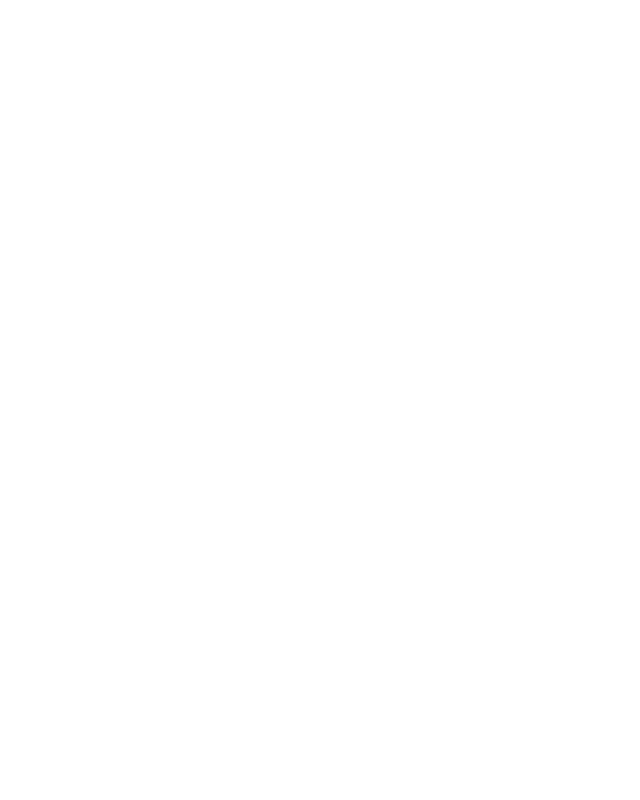
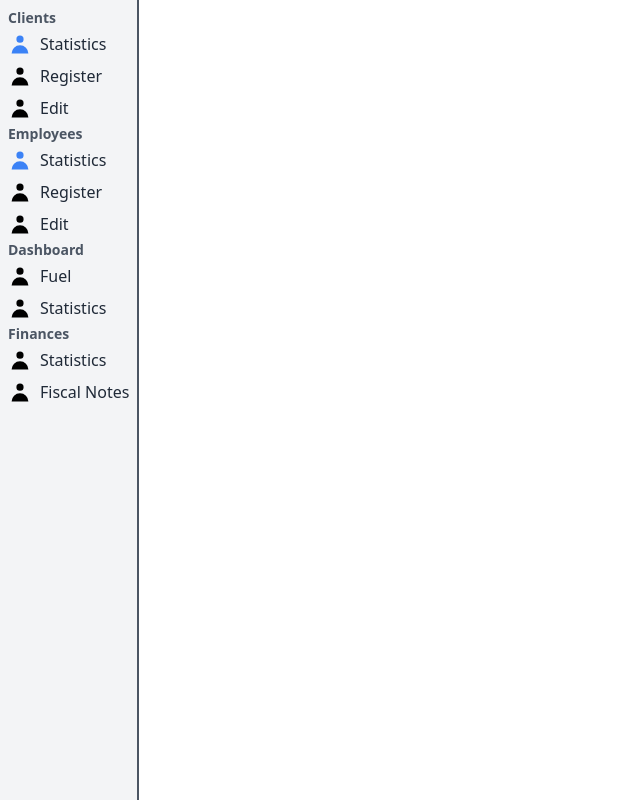
Before and after one commit to gustavomaltez/gas-station-management-system, a React (Vite) app in the folder packages/web/: page /dashboard in a window 1280 px wide. Before the commit this address had no page. Shown: the whole page, without its empty margins (0-640 px from the left). Built offline with nearby package versions, Linux system fonts and the light colour scheme.

Commit message:
feat(web): added Dashboard NavBar

```diff
--- a/packages/web/package.json
+++ b/packages/web/package.json
@@ -7,6 +7,7 @@
     "lint": "scripty"
   },
   "dependencies": {
+    "@heroicons/react": "^1.0.6",
     "react": "^18.0.0",
     "react-dom": "^18.0.0",
     "react-router-dom": "^6.3.0"
--- /dev/null
+++ b/packages/web/src/components/NavBar/NavBar.tsx
@@ -0,0 +1,85 @@
+// Types declarations ----------------------------------------------------------
+
+
+interface Item {
+  /**
+   * Whether the item should be rendered as a divider.
+   *
+   * Setting this to true will ignore all the other props.
+   * If the item is a divider, it will use the label as the divider text.
+   */
+  isDivider?: boolean;
+
+  /**
+   * The item label or the divider text.
+   */
+  label: string;
+
+  /**
+   * The item icon to be rendered at the left of the text
+   */
+  icon?: (props: React.ComponentProps<'svg'>) => JSX.Element;
+
+  /**
+   * Callback method to be executed once the item is clicked.
+   */
+  onClick?: () => void;
+
+  /**
+   * Whether the item should be displayed as active.
+   */
+  isSelected?: boolean;
+}
+
+interface NavBarProps {
+  items: Item[];
+}
+
+export function NavBar(props: NavBarProps): JSX.Element {
+  return (
+    <nav className="flex flex-col h-screen w-max max-w-sm bg-gray-100 border-r-2 border-gray-600 p-2">
+      {props.items.map(renderItem)}
+    </nav>
+  );
+}
+
+// Helpers ---------------------------------------------------------------------
+
+function renderItem(item: Item): JSX.Element {
+  if (item.isDivider) return <NavBarDivisor label={item.label} />;
+  return <NavBarItem {...item} />;
+}
+
+// Sub components --------------------------------------------------------------
+
+function NavBarItem(props: Item): JSX.Element {
+
+  function getLabelClassName(): string {
+    const defaultClassName = "text-base text-gray-800";
+    if (!props.isSelected) return defaultClassName;
+    return `${defaultClassName} text-blue-500`;
+  }
+
+  function getIconClassName(): string {
+    const defaultClassName = "h-6 w-6";
+    if (!props.isSelected) return defaultClassName;
+    return `${defaultClassName} text-blue-500`;
+  }
+
+  const Icon = props.icon;
+
+  return (
+    <button className="flex flex-row gap-2 items-center my-1">
+      {!!Icon && <Icon className={getIconClassName()} />}
+      <span className={getLabelClassName()}>{props.label}</span>
+    </button>
+  );
+}
+
+function NavBarDivisor(props: Item): JSX.Element {
+  return (
+    <span className="text-sm text-gray-600 font-bold">
+      {props.label}
+    </span>
+  );
+}
--- a/packages/web/src/components/index.ts
+++ b/packages/web/src/components/index.ts
@@ -1,2 +1,3 @@
 export { Input } from './Input/Input';
 export { Button } from './Button/Button';
+export { NavBar } from './NavBar/NavBar';
--- a/packages/web/src/routes/index.tsx
+++ b/packages/web/src/routes/index.tsx
@@ -1,12 +1,13 @@
 import { BrowserRouter, Route, Routes } from 'react-router-dom';
 
-import { Login } from '../screens';
+import { Dashboard, Login } from '../screens';
 
 export function AppRouter(): JSX.Element {
   return (
     <BrowserRouter>
       <Routes>
         <Route path="/" element={<Login />} />
+        <Route path="/dashboard" element={<Dashboard />} />
       </Routes>
     </BrowserRouter>
   );
--- /dev/null
+++ b/packages/web/src/screens/Dashboard/Dashboard.tsx
@@ -0,0 +1,31 @@
+import { UserIcon } from '@heroicons/react/solid';
+
+import { NavBar } from '../../components';
+
+export function Dashboard(): JSX.Element {
+  return (
+    <div>
+      <NavBar
+        items={[
+          { label: "Clients", isDivider: true },
+          { label: "Statistics", icon: UserIcon, isSelected: true },
+          { label: "Register", icon: UserIcon },
+          { label: "Edit", icon: UserIcon },
+
+          { label: "Employees", isDivider: true },
+          { label: "Statistics", icon: UserIcon, isSelected: true },
+          { label: "Register", icon: UserIcon },
+          { label: "Edit", icon: UserIcon },
+
+          { label: "Dashboard", isDivider: true },
+          { label: "Fuel", icon: UserIcon },
+          { label: "Statistics", icon: UserIcon },
+
+          { label: "Finances", isDivider: true },
+          { label: "Statistics", icon: UserIcon },
+          { label: "Fiscal Notes", icon: UserIcon },
+        ]}
+      />
+    </div>
+  );
+}
--- a/packages/web/src/screens/index.ts
+++ b/packages/web/src/screens/index.ts
@@ -1 +1,2 @@
 export { Login } from './Login/Login';
+export { Dashboard } from './Dashboard/Dashboard';
```
Also changed, not shown: 1 other file (tests, documents, lock files or other folders).
